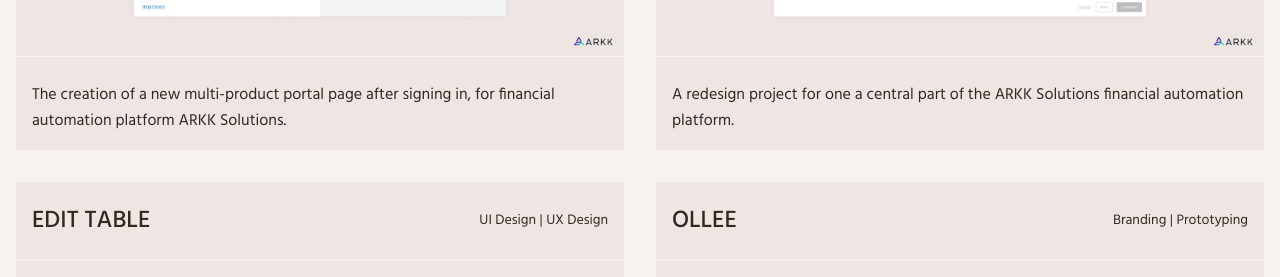
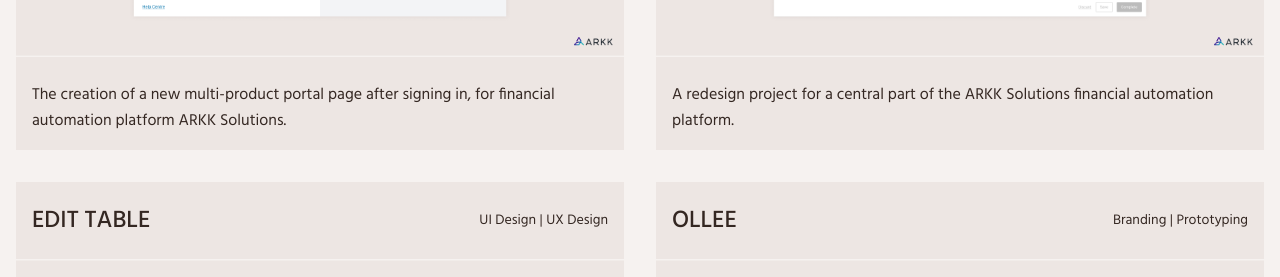
Before and after one commit to davidhiskett/awalsh, a Jekyll site: the page built from index.html, in a window 1280 px wide and 900 px high, scrolled down 323 px. Shown: the part 178-455 px from the top of the window. Built offline with Jekyll 4.4.1, drawn with Linux system fonts in a browser that asks for light colours.

Commit message:
Minor fixes

```diff
--- a/_posts/2024-08-18-navigation-redesign.md
+++ b/_posts/2024-08-18-navigation-redesign.md
@@ -2,7 +2,7 @@
 layout: project
 title:  "Navigation redesign"
 type: "UI Design | UX Design"
-description: "A redesign project for one a central part of the ARKK Solutions financial automation platform."
+description: "A redesign project for a central part of the ARKK Solutions financial automation platform."
 image: "navigation-redesign/main-image.png"
 ---
 
```
Also changed, not shown: other parts of _posts/2024-08-18-navigation-redesign.md (+1 -1 lines), _posts/2024-08-20-product-portal.md (+2 -1 lines), 3 other files.
